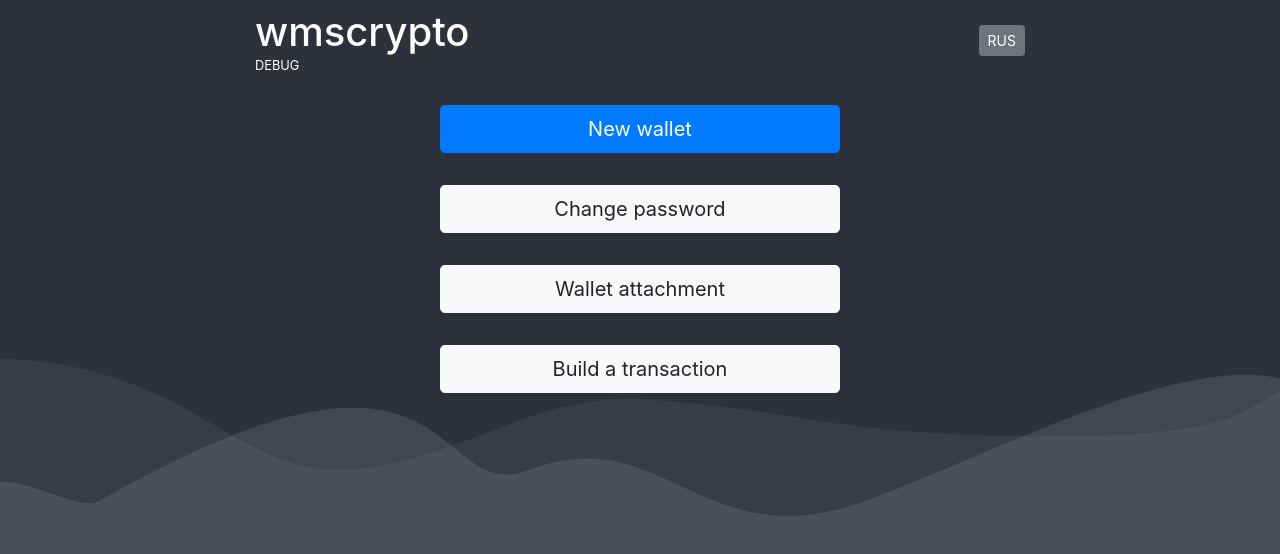
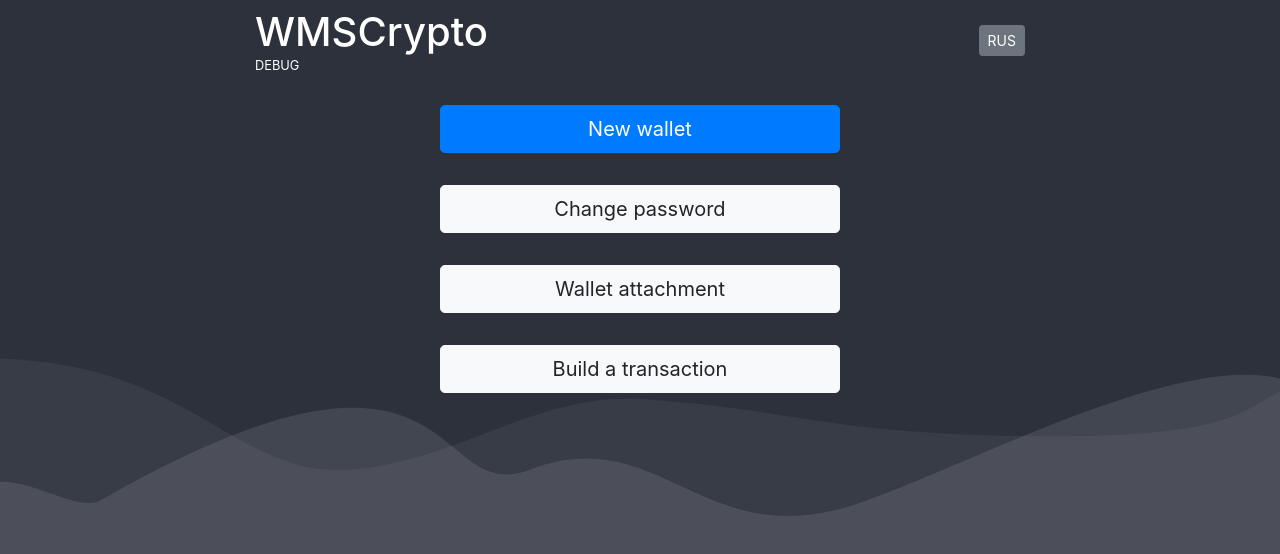
Before and after one commit to WMSCrypto/WMSCrypto, a React app in the folder cryptowallet/: page / in a window 1280 px wide. Shown: the top 554 px of the page. Built offline with nearby package versions, Linux system fonts and the light colour scheme; what bip39 would draw is missing.

Commit message:
Change name WMS to upper case

```diff
--- a/cryptowallet/src/components/Header.js
+++ b/cryptowallet/src/components/Header.js
@@ -41,7 +41,7 @@ const Header = ({ application, uuid, lang, goToMainMenu, reloadApplication, chan
     return (
         <div className="AppHeader">
             <div>
-                <h1>wmscrypto</h1>
+                <h1>WMSCrypto</h1>
                 <AppVersion/>
             </div>
             <div className="HeaderMenu">
```
